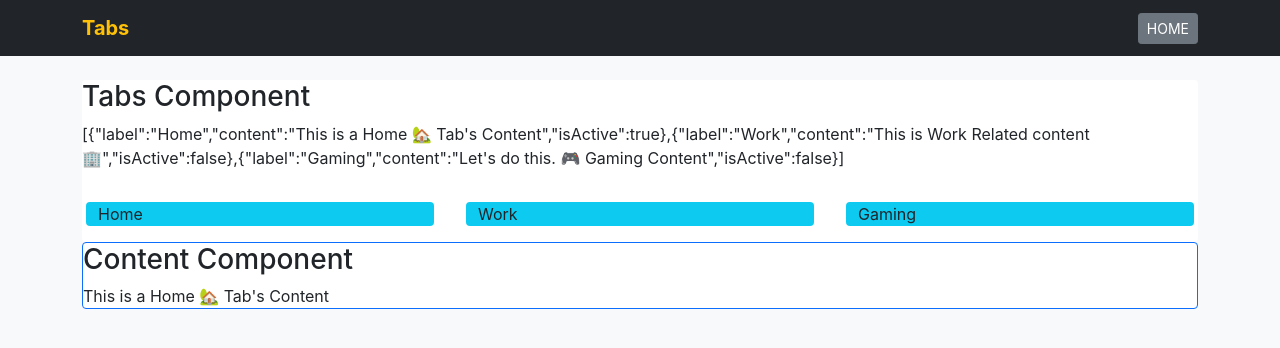
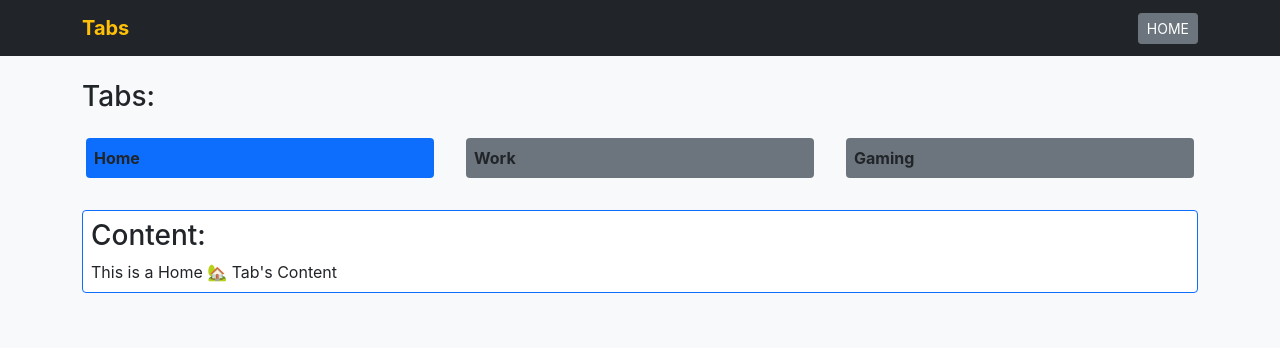
Before and after one commit to vircabading/Coding_Dojo_MERN_Stack_React_Functional_Components_Tabs, a React (Create React App) app: page / in a window 1280 px wide. Shown: the top 348 px of the page. Built offline with nearby package versions, Linux system fonts and the light colour scheme.

Commit message:
color the active tab blue

```diff
--- a/src/components/ContentComponent.jsx
+++ b/src/components/ContentComponent.jsx
@@ -2,8 +2,8 @@ import React from 'react'
 
 const ContentComponent = (props) => {
     return (
-        <div className='bg-white border border-primary rounded'>
-            <h3>Content Component</h3>
+        <div className='bg-white border border-primary rounded p-2'>
+            <h3 className='mb-2'>Content:</h3>
             <div>
                 {
                     props.tabs.map(
--- a/src/components/TabsComponent.jsx
+++ b/src/components/TabsComponent.jsx
@@ -2,16 +2,21 @@ import React from 'react'
 
 const TabsComponent = (props) => {
     return (
-        <div className='bg-white rounded'>
-            <h3>Tabs Component</h3>
-            <p>{ JSON.stringify(props.tabs) }</p>
+        <div className='mb-3'>
+            <h3>Tabs:</h3>
             <div className="row">
                 {
                     props.tabs.map(
                         (tab, idx) => {
-                            return <div className="col bg-info rounded m-3" key={ idx } >
-                                { tab.label }
-                            </div>;
+                            if (tab.isActive) {
+                                return <div className="col bg-primary rounded m-3 p-2" key={ idx } >
+                                    <strong>{tab.label}</strong>
+                                </div>;
+                            } else {
+                                return <div className="col bg-secondary rounded m-3 p-2" key={ idx } >
+                                    <strong>{tab.label}</strong>
+                                </div>;
+                            }
                     }
                     )
                 }
```
